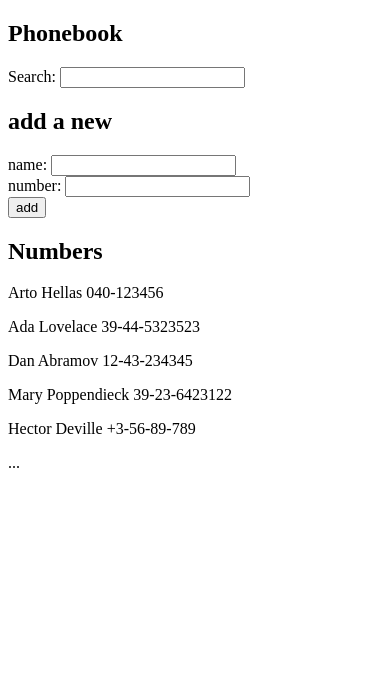
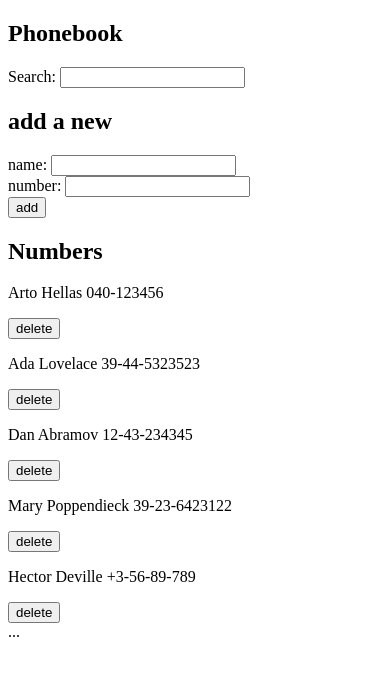
Before and after one commit to hossein-alavi-tech/Fullstackopen-Exercises, a React (Create React App) app in the folder part2/the_phonebook/: page / in a window 390 px wide. Shown: the top 676 px of the page. Built offline with nearby package versions, Linux system fonts and the light colour scheme; data requests are answered from the project's data file.

Commit message:
2.14: The Phonebook step9

```diff
--- a/part2/the_phonebook/src/App.js
+++ b/part2/the_phonebook/src/App.js
@@ -27,7 +27,7 @@ const App = () => {
       <h2>add a new</h2>
       <PersonForm persons={persons} setPersons={setPersons} />
       <h2>Numbers</h2>
-      <Persons persons={persons} searchTerm={searchTerm} />
+      <Persons persons={persons} searchTerm={searchTerm} setPersons={setPersons} />
       ...
     </div>
   )
--- a/part2/the_phonebook/src/components/PersonForm.js
+++ b/part2/the_phonebook/src/components/PersonForm.js
@@ -18,7 +18,7 @@ const PersonForm = ({ persons, setPersons }) => {
             return
         }
         personsService
-            .create({ name: newName, number: newNumber})
+            .create({ name: newName, number: newNumber })
             .then(response => {
                 setPersons(persons.concat(response.data))
                 setNewName('')
--- a/part2/the_phonebook/src/components/Persons.js
+++ b/part2/the_phonebook/src/components/Persons.js
@@ -1,8 +1,24 @@
-const Persons = ({ persons, searchTerm }) => {
+import personsService from '../services/persons'
+
+const Persons = ({ persons, searchTerm, setPersons }) => {
+
+    const handleDelete = (id , name) => {
+        if (window.confirm(`Delete ${name}?`))
+        personsService.deleteItem(id)
+            .then(() => {
+                setPersons(persons.filter(person => person.id !== id))
+            })
+    }
+
 
     return (
         <div>
-            {persons.map(person => person.name.toLowerCase().includes(searchTerm.toLowerCase()) ? <p key={person.name}>{person.name} {person.number}</p> : null)}
+            {persons.map(person => person.name.toLowerCase().includes(searchTerm.toLowerCase()) ?
+                <div key={person.id}>
+                    <p>{person.name} {person.number}</p>
+                    <button onClick={() => handleDelete(person.id, person.name)}>delete</button>
+                </div> :
+                null)}
         </div>
     )
 
--- a/part2/the_phonebook/src/services/persons.js
+++ b/part2/the_phonebook/src/services/persons.js
@@ -13,8 +13,14 @@ const getAll = () => {
   return axios.put(`${baseUrl}/${id}`, newObject)
 }
 
-  export default {
+const deleteItem = id => {
+  return axios.delete(`${baseUrl}/${id}`)
+}
+
+const personsSrevice = {
   getAll: getAll,
   create: create,
-    update: update
+  update: update,
+  deleteItem: deleteItem
 }
+export default personsSrevice
```
Lines whose indentation alone changed are shown as unchanged.
